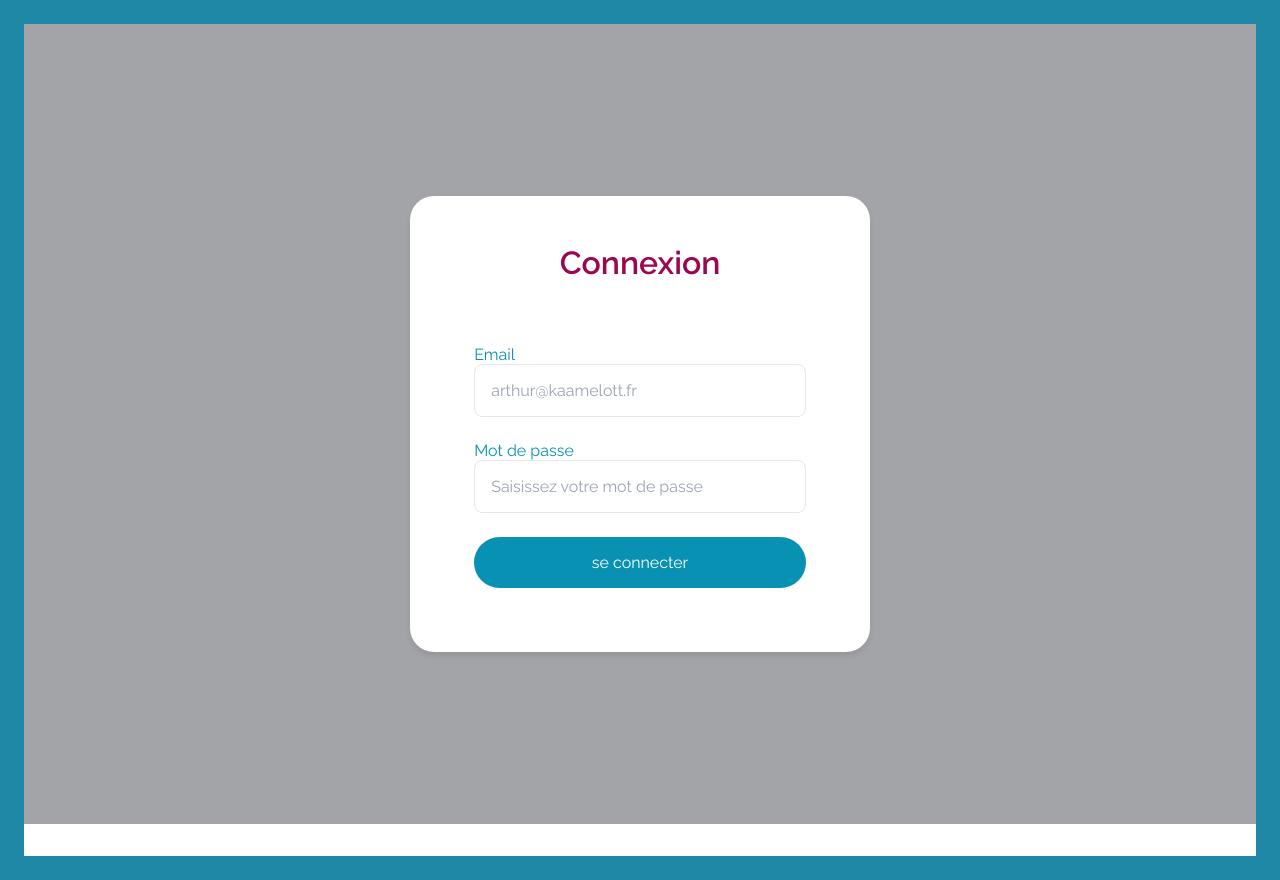
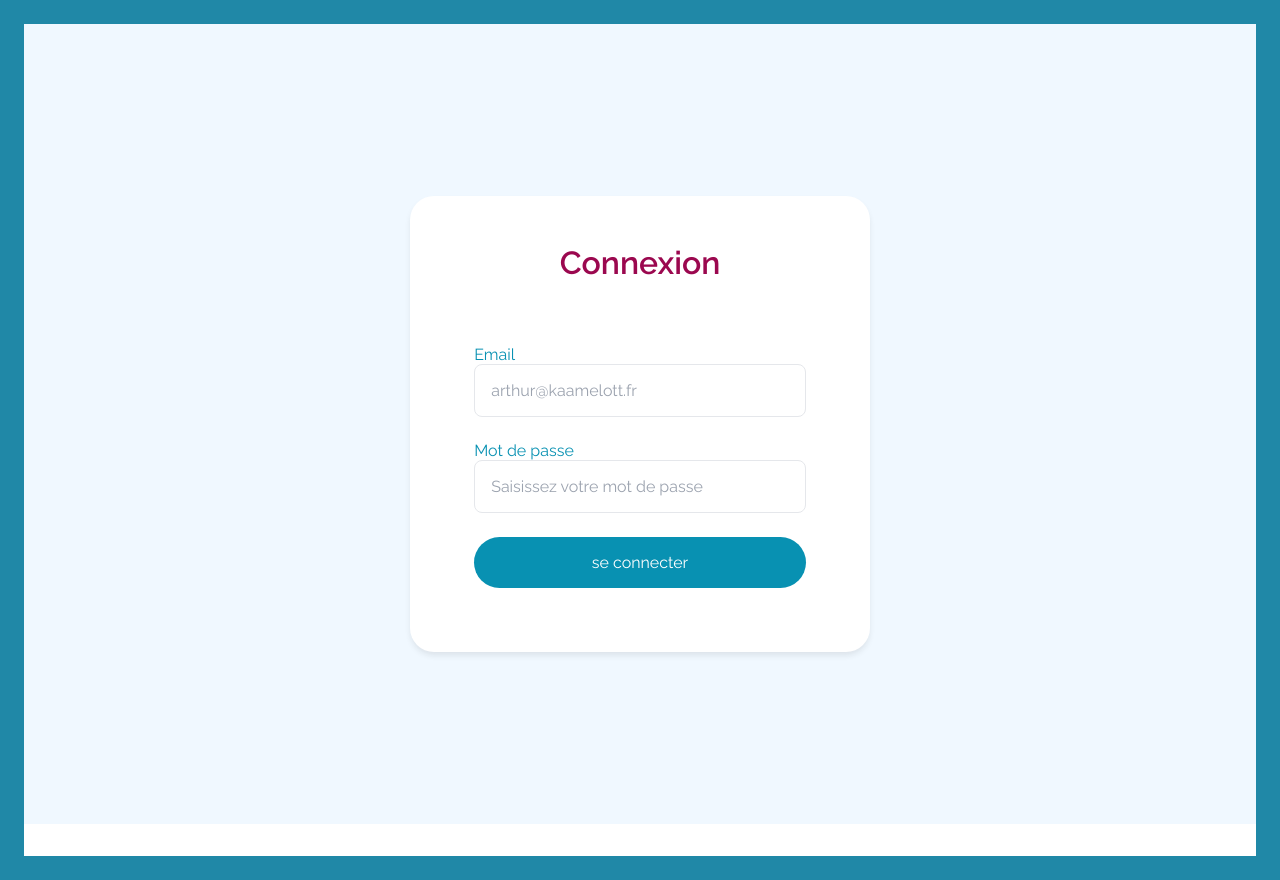
Before and after one commit to WildCodeSchool-2024-09/JS-RemoteFR-Vert-CrewCodeIle-MakeSense-P3, a React (Vite) app in the folder client/: page /login in a window 1280 px wide. Built offline with nearby package versions, Linux system fonts and the light colour scheme.

Commit message:
feat: loginPage, component and back

```diff
--- a/client/src/components/loginForm/loginForm.module.css
+++ b/client/src/components/loginForm/loginForm.module.css
@@ -4,7 +4,7 @@
   border-radius: 24px;
   width: 100%;
   max-width: 320px;
-  box-shadow: 0 4px 6px -1px rgba(0, 0, 0, 0.1);
+  box-shadow: 0 4px 6px -1px rgba(26, 26, 26, 0.1);
   position: relative;
 }
 
@@ -45,7 +45,7 @@
 }
 
 .errorText {
-  color: #ef4444;
+  color: #ff0101;
   font-size: 0.8rem;
   margin-top: 0.25rem;
   display: block;
--- a/client/src/pages/loginPage/loginPage.module.css
+++ b/client/src/pages/loginPage/loginPage.module.css
@@ -4,5 +4,5 @@
   align-items: center;
   justify-content: center;
   padding: 1rem;
-  background-color: #a3a4a7;
+  background-color: aliceblue;
 }
```
